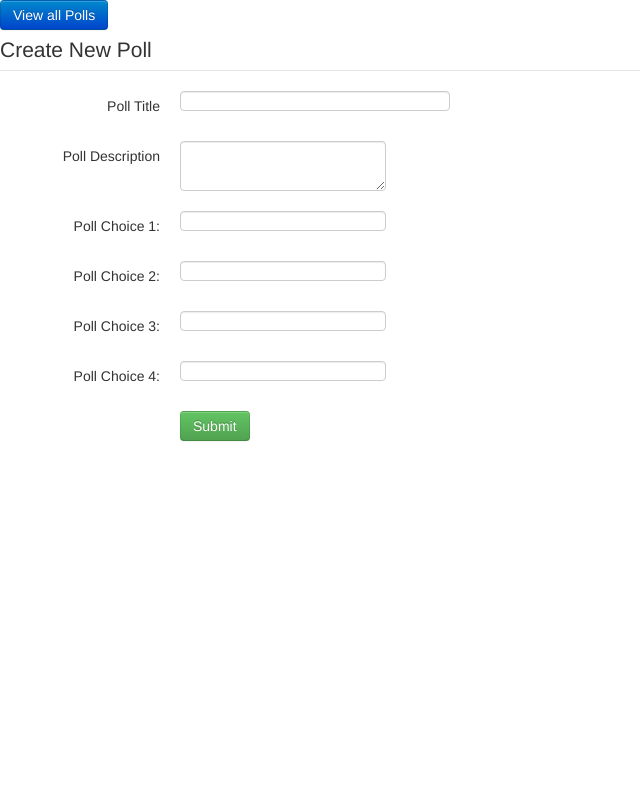
After one commit to jolir/ajax-poll, a CodeIgniter app: a page that uses application/views/poll_new.php in a window 1280 px wide. The commit adds this page. Shown: the whole page, without its empty margins (0-640 px from the left). Run offline with CodeIgniter, Linux system fonts and the light colour scheme.

Commit message:
done with poll with ajax assignment

```diff
--- a/application/controllers/polls.php
+++ b/application/controllers/polls.php
@@ -13,6 +13,32 @@ class Polls extends Main {
 		$this->load->view('poll_index', $this->view_data);
 	}
 
+	public function poll_new()
+	{
+		$post_data = $this->input->post();
+
+		if(isset($post_data['form_action']) && $post_data['form_action'] == "create_poll")
+		{
+			$this->load->model('Poll');
+			$data['create_poll'] = $this->Poll->create_poll($post_data);
+
+			if($data['create_poll'])
+			{
+				$data['status'] = TRUE;
+				$data['message'] = "Successfully added a new Poll!";
+			}
+			else
+			{
+				$data['status'] = FALSE;
+				$data['error'] = "Error adding poll";
+			}
+
+			echo json_encode($data);
+		}
+		else
+			$this->load->view('poll_new');
+	}
+
 	public function cast_vote()
 	{
 		$post_data = $this->input->post();
@@ -25,7 +51,6 @@ class Polls extends Main {
 
 			if($data['vote'])
 			{
-
 				$choices = $this->Choice->get_choice($post_data['poll_id']);
 				$total = null;
 				foreach($choices as $choice)
@@ -39,18 +64,19 @@ class Polls extends Main {
 				{
 					$percentage = ($choice['votes'] / $total) * 100;
 					$percentage_formatted = number_format($percentage, 2, '.', '');
-					$data['html'] .= "<strong>".$choice['choice_text']."</strong><span class='pull-right'>". $percentage_formatted."%</span>
-					<div class='progress progress-danger active'>
-						<div class='bar' style='width: ".$percentage_formatted."%'></div>
-					</div>";
+					$data['html'] .=
+						"<strong>".$choice['choice_text']."</strong><span class='pull-right'>". "<b>".$choice['votes']." votes / </b>".$percentage_formatted."%</span>
+						<div class='progress progress-danger active'>
+							<div class='bar' style='width: ".$percentage_formatted."%'></div>
+						</div>";
+				}
+			}
+			else
+				$data['status'] = FALSE;
 
-				}
-				echo json_encode($data);
-			}
-
+			echo json_encode($data);
 		}
 	}
-
 }
 
 /* End of file polls.php */
--- /dev/null
+++ b/application/views/poll_new.php
@@ -0,0 +1,86 @@
+<html>
+<head>
+	<title>NEW</title>
+	<link rel="stylesheet" type="text/css" href="../assets/css/bootstrap.min.css">
+	<script type="text/javascript" src='../assets/js/jquery.js'></script>
+	<script type="text/javascript">
+		$(document).ready(function(){
+			$('#add_poll').submit(function(){
+				var form = $(this);
+				$.post(form.attr('action'), form.serialize(), function(data){
+					console.log(data);
+					if(data.status)
+						$("#notify").html(data.message)
+					else
+						$("#notify").html(data.error)
+				}, 'json');
+				return false;
+			});
+		});
+	</script>
+</head>
+<body>
+<div class="row-fluid">
+	<a class="btn btn-primary" href="<?= base_url(); ?>polls">View all Polls</a>
+	<form class="form-horizontal" method="post" action="../polls/poll_new" id="add_poll">
+		<fieldset>
+			<div id="legend">
+				<legend class="">Create New Poll</legend>
+			</div>
+
+			<div class="control-group">
+				<label class="control-label" for="poll_title">Poll Title</label>
+				<div class="controls">
+					<input type="text" id="poll_title" name="poll_title" placeholder="" class="input-xlarge">
+					<input type="hidden" name="form_action" value="create_poll">
+				</div>
+			</div>
+
+			<div class="control-group">
+				<label class="control-label" for="poll_description">Poll Description</label>
+				<div class="controls">
+					<textarea name="poll_description"></textarea>
+				</div>
+			</div>
+
+			<div class="control-group">
+				<label class="control-label" for="password">Poll Choice 1: </label>
+				<div class="controls">
+					<input type="text" name="poll_choice1">
+				</div>
+			</div>
+
+			<div class="control-group">
+				<label class="control-label" for="password">Poll Choice 2: </label>
+				<div class="controls">
+					<input type="text" name="poll_choice2">
+				</div>
+			</div>
+
+			<div class="control-group">
+				<label class="control-label" for="password">Poll Choice 3: </label>
+				<div class="controls">
+					<input type="text" name="poll_choice3">
+				</div>
+			</div>
+
+			<div class="control-group">
+				<label class="control-label" for="password">Poll Choice 4: </label>
+				<div class="controls">
+					<input type="text" name="poll_choice4">
+				</div>
+			</div>
+
+			<!-- Submit -->
+			<div class="control-group">
+				<div class="controls">
+					<button class="btn btn-success">Submit</button>
+				</div>
+			</div>
+
+		</fieldset>
+	</form>
+	<div id="notify"> </div>
+</div>
+</body>
+</html>
```
Also changed, not shown: application/models/poll.php (+42 -0 lines), application/views/poll_index.php (+10 -14 lines).
